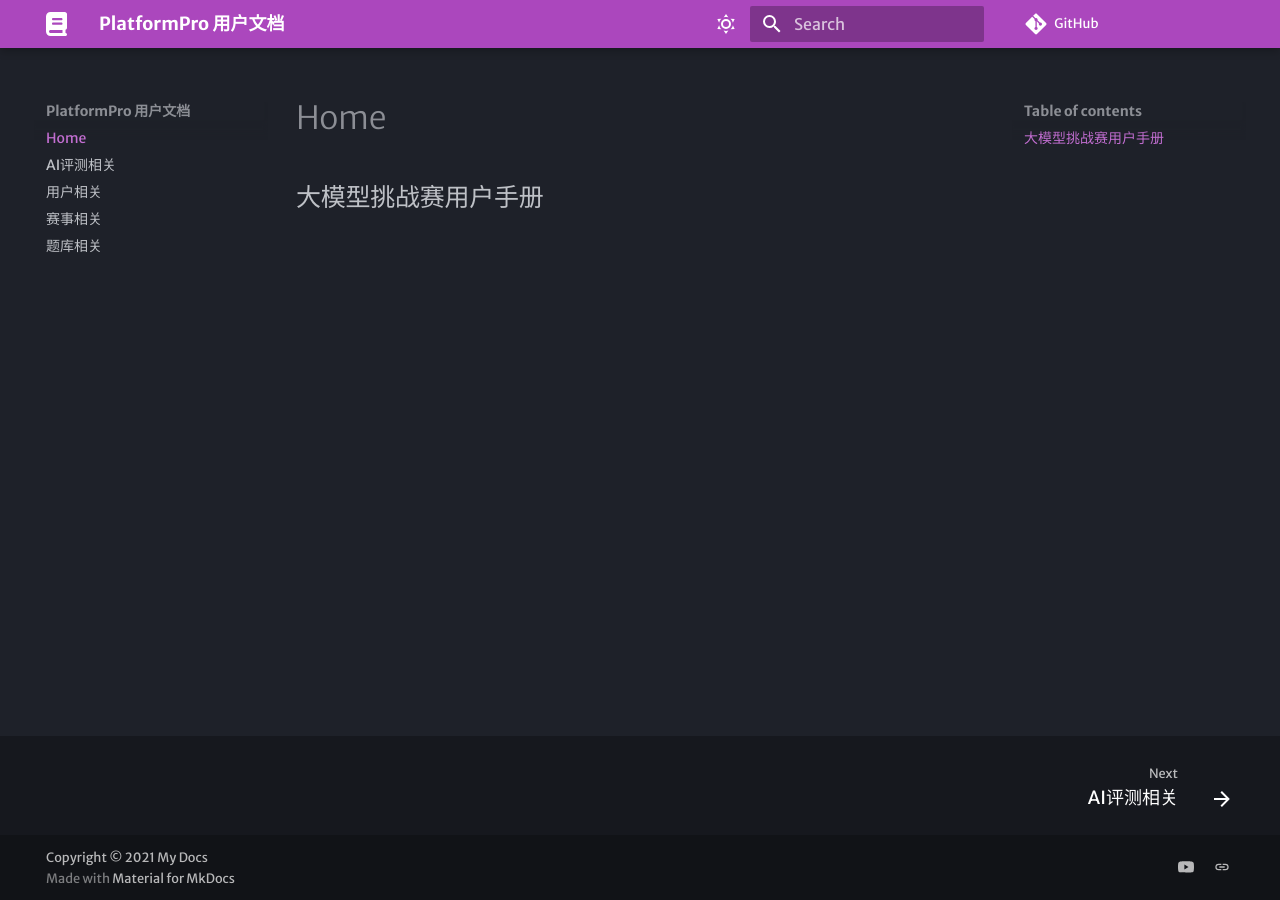
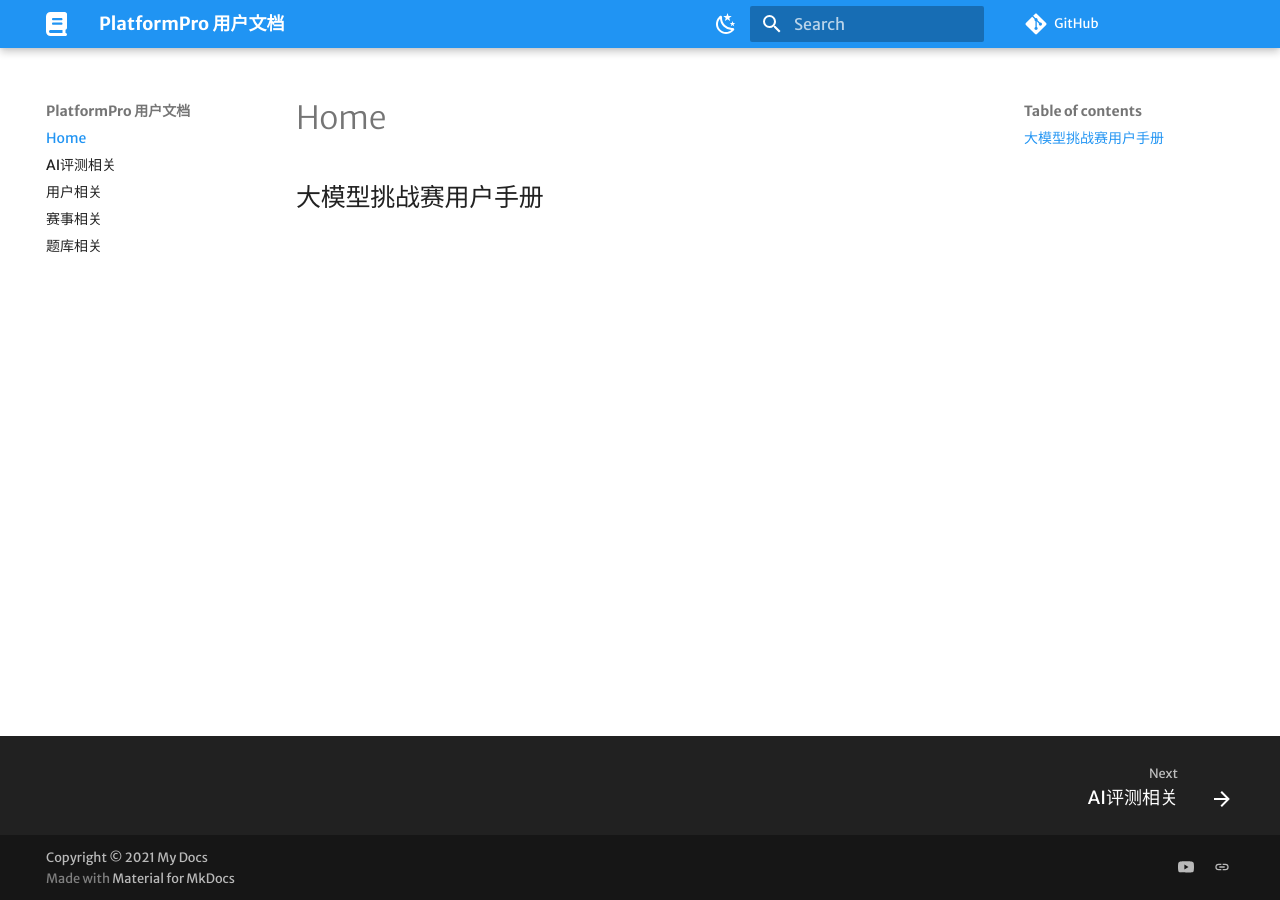
Before and after one commit to VoyagerTHU/PlatformPro_UserHandbook, an MkDocs documentation site: the page built from docs/index.md, in a window 1280 px wide. Built offline with MkDocs 1.6.1 and Material for MkDocs 9.7.7, drawn with Linux system fonts in a browser that asks for light colours; some web fonts are replaced.

```diff
--- a/mkdocs.yml
+++ b/mkdocs.yml
@@ -11,13 +11,6 @@ theme:
   features:
     - navigation.footer
   palette:
-    # Dark Mode
-    - scheme: slate
-      toggle:
-        icon: material/weather-sunny
-        name: Dark Mode
-      primary: purple
-      accent: deep purple
     # Light Mode
     - scheme: default
       toggle:
```
